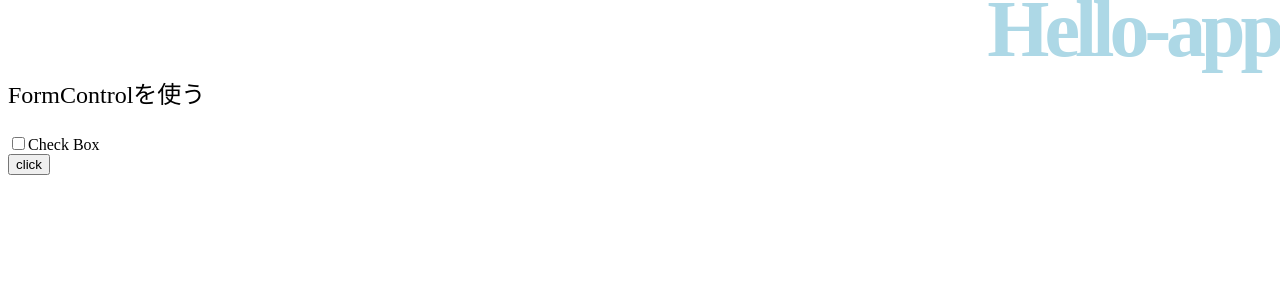
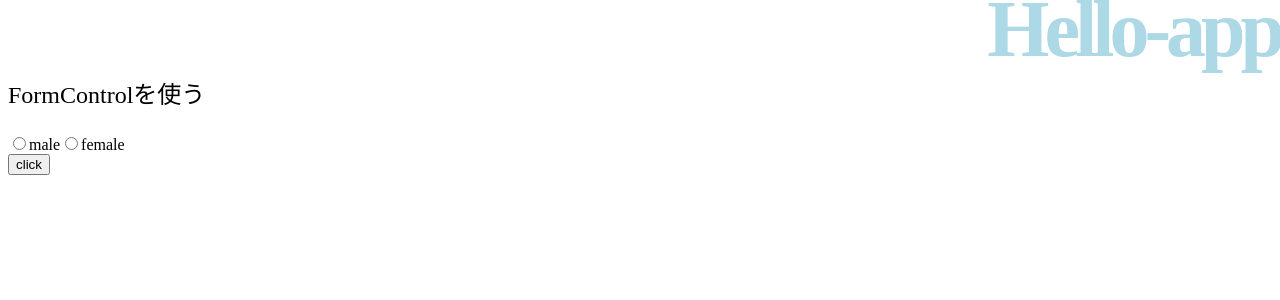
Before and after one commit to sqrmyy/angular-app, an Angular app: page / in a window 1280 px wide. Shown: the top 300 px of the page. Built offline with nearby package versions, Linux system fonts and the light colour scheme.

Commit message:
formControl radio

```diff
--- a/src/app/hello/hello.component.html
+++ b/src/app/hello/hello.component.html
@@ -3,7 +3,8 @@
     <p>{{message}}</p>
     <form [formGroup]="myControl" (ngSubmit)="onSubmit()">
         <div>
-            <label><input type="checkbox" formControlName="control">Check Box</label>
+            <label><input type="radio" value="male" formControlName="control">male</label>
+            <label><input type="radio" value="female" formControlName="control">female</label>
         </div>
         <div>
             <input type="submit" value="click">
```
